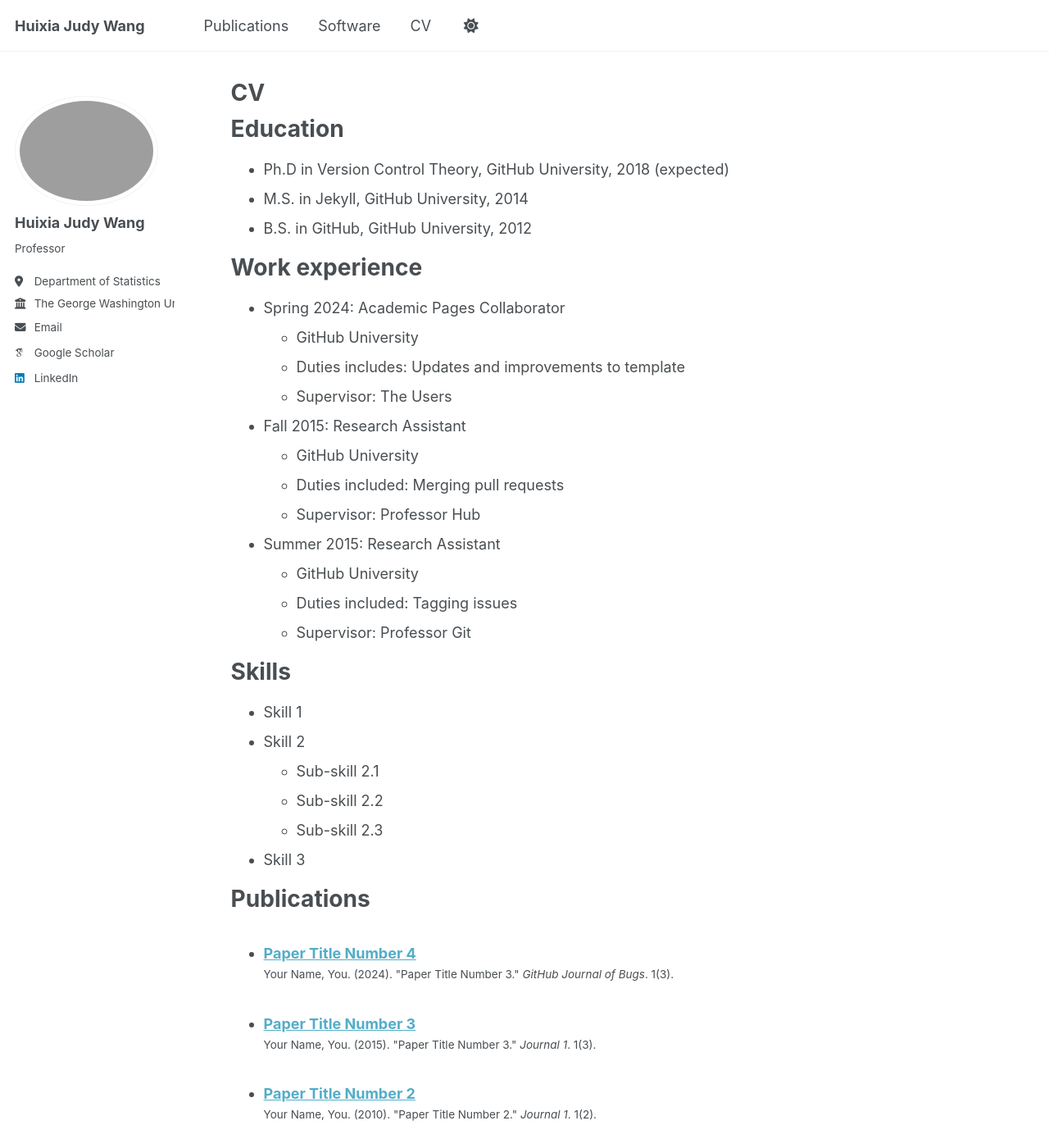
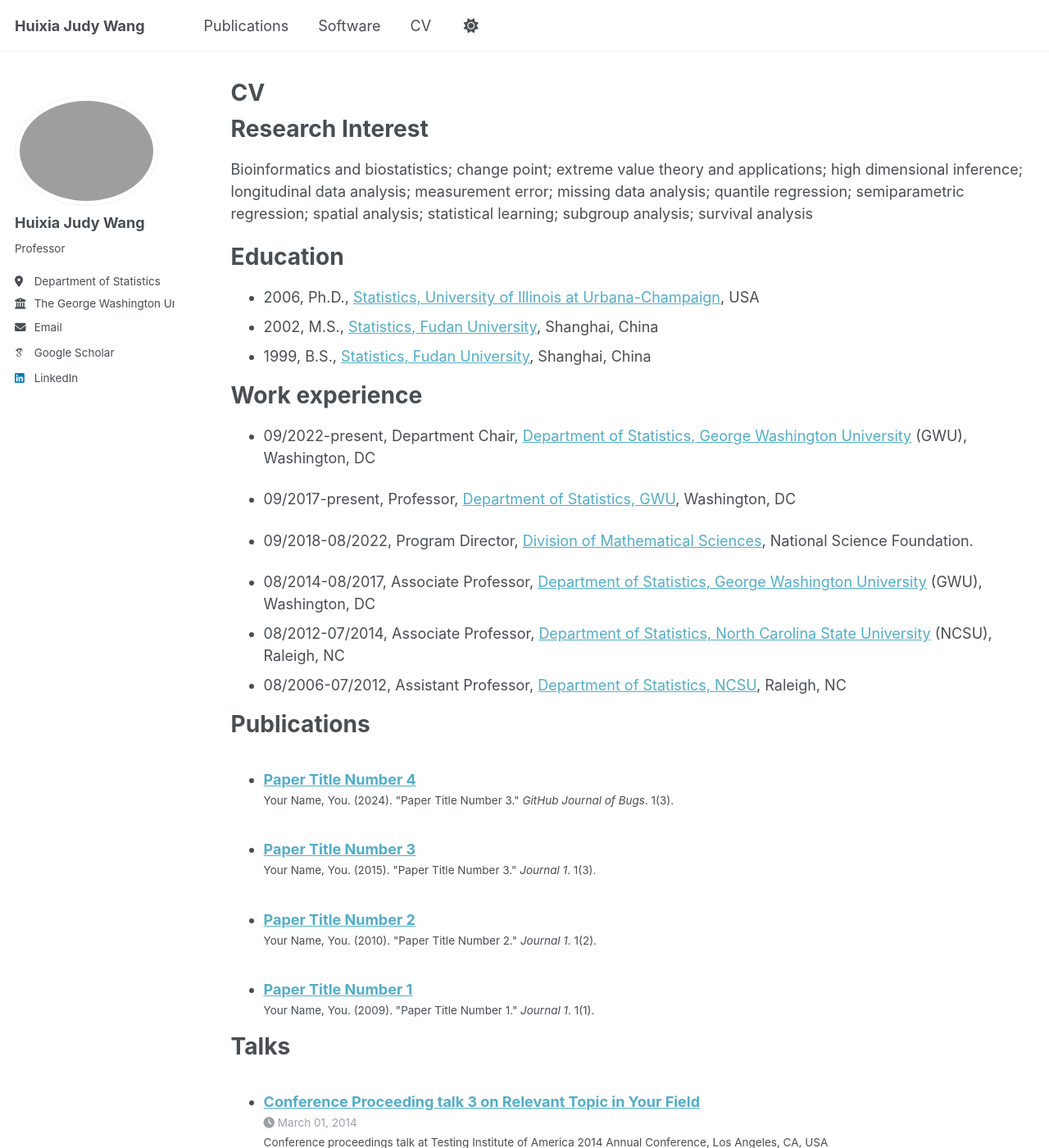
Before and after one commit to judywangstat/judywangstat.github.io, a Jekyll site: the page built from _pages/cv.md, in a window 1280 px wide and 1400 px high. Shown: the whole window at 82% size. Built offline with Jekyll 4.4.1, drawn with Linux system fonts in a browser that asks for light colours; some web fonts are replaced.

Commit message:
Update cv.md

```diff
--- a/_pages/cv.md
+++ b/_pages/cv.md
@@ -9,37 +9,29 @@ redirect_from:
 
 {% include base_path %}
 
+Research Interest
+======
+Bioinformatics and biostatistics; change point; extreme value theory and applications; high dimensional inference; longitudinal data analysis; measurement error; missing data analysis; quantile regression; semiparametric regression; spatial analysis; statistical learning; subgroup analysis; survival analysis
+
 Education
 ======
-* Ph.D in Version Control Theory, GitHub University, 2018 (expected)
-* M.S. in Jekyll, GitHub University, 2014
-* B.S. in GitHub, GitHub University, 2012
+* 2006,   Ph.D., [Statistics, University of Illinois at
+ Urbana-Champaign](http://www.stat.illinois.edu), USA <!--, Advisor: [Xuming He](http://www.xuminghe.com/) -->
+* 2002,   M.S., [Statistics, Fudan University](http://www.fdsm.fudan.edu.cn/en/department/tjxx/index.aspx), Shanghai, China
+* 1999,   B.S., [Statistics, Fudan University](http://www.fdsm.fudan.edu.cn/en/department/tjxx/index.aspx), Shanghai, China
 
 Work experience
 ======
-* Spring 2024: Academic Pages Collaborator
-  * GitHub University
-  * Duties includes: Updates and improvements to template
-  * Supervisor: The Users
++ 09/2022-present, Department Chair, [Department of Statistics, George Washington University](http://statistics.columbian.gwu.edu) (GWU), Washington, DC
 
-* Fall 2015: Research Assistant
-  * GitHub University
-  * Duties included: Merging pull requests
-  * Supervisor: Professor Hub
++ 09/2017-present, Professor, [Department of Statistics, GWU](http://statistics.columbian.gwu.edu), Washington, DC
 
-* Summer 2015: Research Assistant
-  * GitHub University
-  * Duties included: Tagging issues
-  * Supervisor: Professor Git
++ 09/2018-08/2022, Program Director, [Division of Mathematical Sciences](https://www.nsf.gov/div/index.jsp?div=DMS), National Science Foundation.
 
-Skills
-======
-* Skill 1
-* Skill 2
-  * Sub-skill 2.1
-  * Sub-skill 2.2
-  * Sub-skill 2.3
-* Skill 3
++ 08/2014-08/2017,  Associate Professor, [Department of Statistics, George Washington University](http://statistics.columbian.gwu.edu) (GWU), Washington, DC
++ 08/2012-07/2014, Associate Professor, [Department of Statistics, North Carolina State University](http://www.stat.ncsu.edu) (NCSU), Raleigh, NC
++ 08/2006-07/2012, Assistant Professor, [Department of Statistics, NCSU](http://www.stat.ncsu.edu), Raleigh, NC
+
 
 Publications
 ======
```
